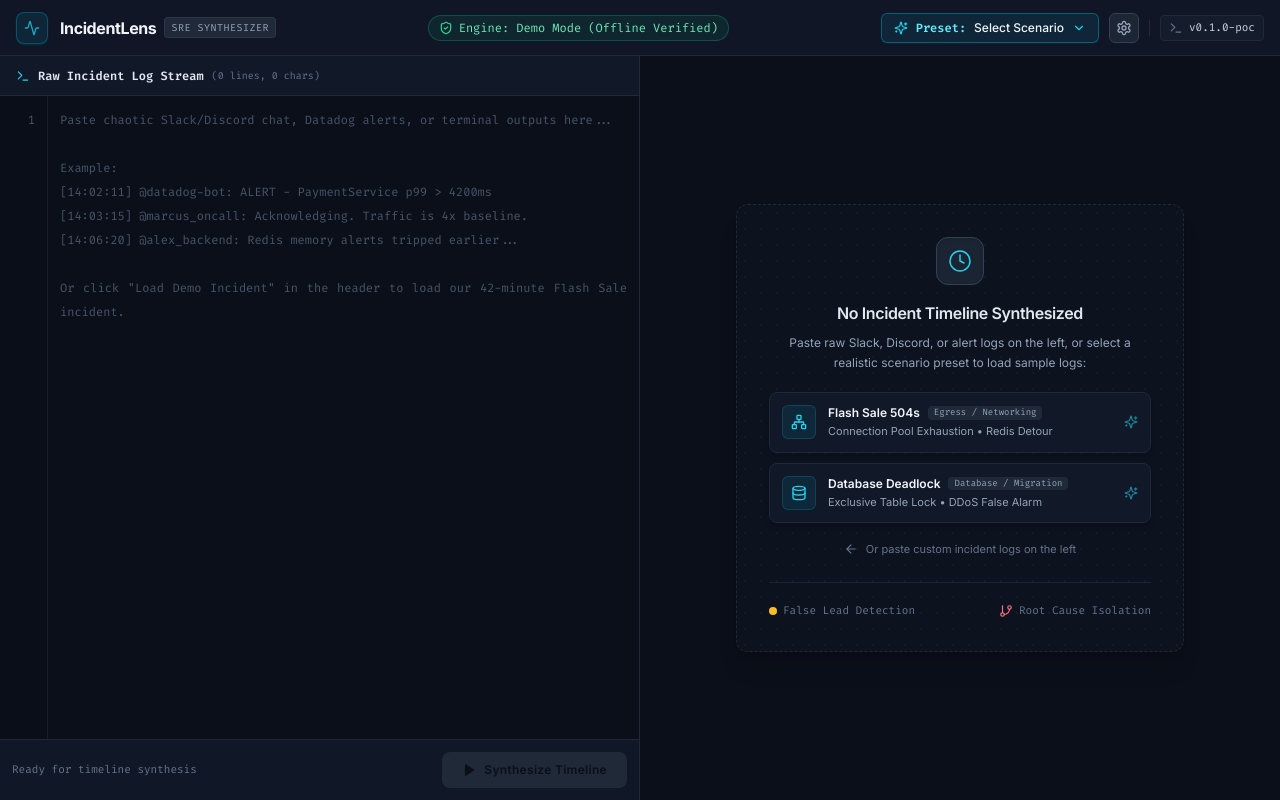
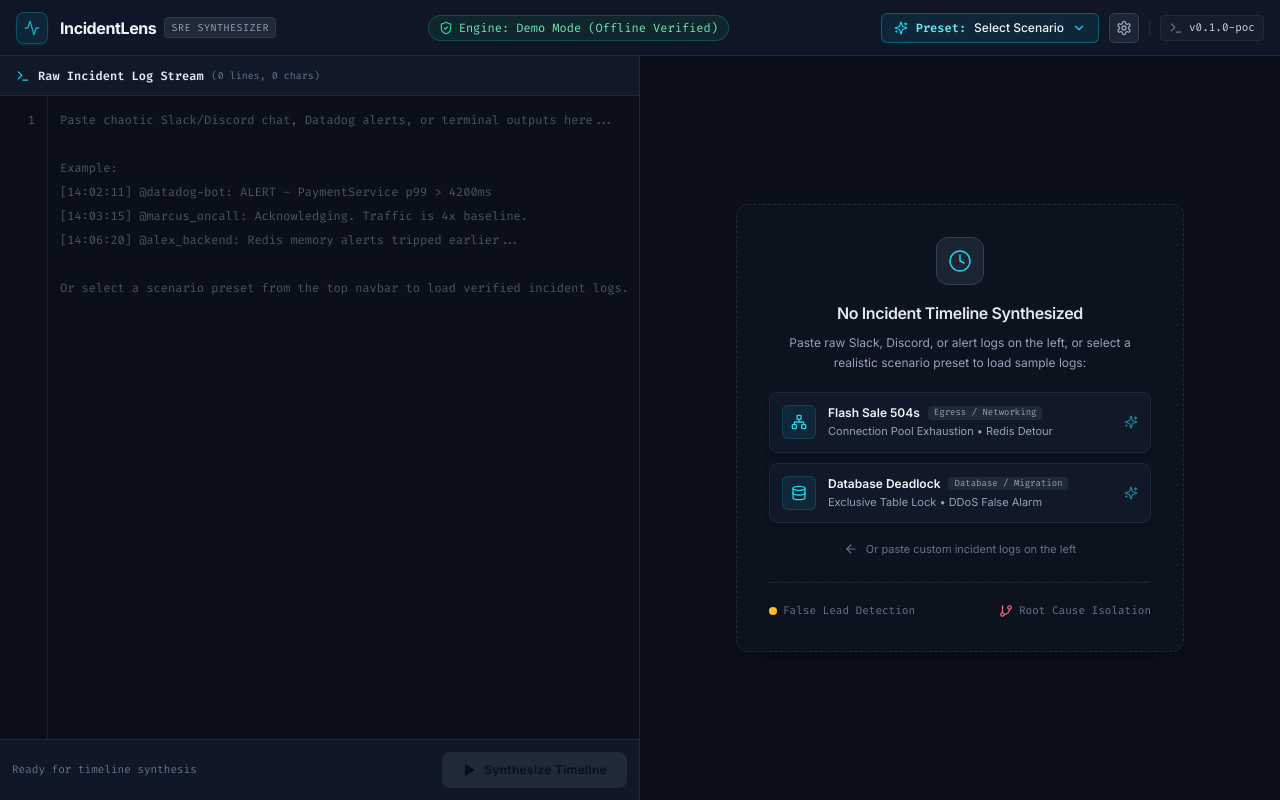
Before and after one commit to elo0008/incident-lens, a React (Vite) app: page / in a window 1280 px wide. Built offline with nearby package versions, Linux system fonts and the light colour scheme.

Commit message:
Enforce 1:1 direct scroll synchronization and matching line heights between gutter and textarea in edit mode

```diff
--- a/src/components/RawLogEditor.tsx
+++ b/src/components/RawLogEditor.tsx
@@ -27,8 +27,8 @@ export const RawLogEditor: React.FC<RawLogEditorProps> = ({
 }) => {
   const [isEditing, setIsEditing] = useState<boolean>(false);
   const highlightedRef = useRef<HTMLDivElement | null>(null);
-  const gutterRef = useRef<HTMLDivElement | null>(null);
-  const textareaRef = useRef<HTMLTextAreaElement | null>(null);
+  const lineNumbersRef = useRef<HTMLDivElement>(null);
+  const textareaRef = useRef<HTMLTextAreaElement>(null);
 
   const lines = rawLog ? rawLog.split('\n') : [];
   const lineCount = lines.length;
@@ -51,10 +51,10 @@ export const RawLogEditor: React.FC<RawLogEditorProps> = ({
     }
   }, [rawLog]);
 
-  // Synchronize textarea vertical scroll with gutter in Edit mode
-  const handleTextareaScroll = (e: React.UIEvent<HTMLTextAreaElement>) => {
-    if (gutterRef.current) {
-      gutterRef.current.scrollTop = e.currentTarget.scrollTop;
+  // Direct scroll sync: mirror textarea scrollTop to line numbers gutter
+  const handleScroll = () => {
+    if (textareaRef.current && lineNumbersRef.current) {
+      lineNumbersRef.current.scrollTop = textareaRef.current.scrollTop;
     }
   };
 
@@ -150,10 +150,10 @@ export const RawLogEditor: React.FC<RawLogEditorProps> = ({
         {isEditing || lines.length === 0 ? (
           /* Editable Textarea Mode with synchronized gutter */
           <div className="flex w-full h-full overflow-hidden">
-            {/* Gutter Line Numbers */}
+            {/* Gutter Line Numbers - Synchronized lockstep with textarea */}
             <div
-              ref={gutterRef}
-              className="w-12 py-3 bg-slate-950/90 border-r border-slate-800/60 text-slate-600 select-none text-right pr-3 shrink-0 font-mono overflow-hidden"
+              ref={lineNumbersRef}
+              className="w-12 py-3 bg-slate-950/90 border-r border-slate-800/60 text-slate-600 select-none text-right pr-3 shrink-0 font-mono text-xs leading-6 overflow-hidden pointer-events-none"
             >
               {lines.length > 0 ? (
                 lines.map((_, i) => (
@@ -166,16 +166,16 @@ export const RawLogEditor: React.FC<RawLogEditorProps> = ({
               )}
             </div>
 
-            {/* Native Textarea */}
+            {/* Native Textarea with matching line height and horizontal overflow */}
             <textarea
               ref={textareaRef}
               id="raw-log-textarea"
               value={rawLog}
               onChange={(e) => onChange(e.target.value)}
-              onScroll={handleTextareaScroll}
+              onScroll={handleScroll}
               disabled={status === 'loading'}
-              placeholder={`Paste chaotic Slack/Discord chat, Datadog alerts, or terminal outputs here...\n\nExample:\n[14:02:11] @datadog-bot: ALERT - PaymentService p99 > 4200ms\n[14:03:15] @marcus_oncall: Acknowledging. Traffic is 4x baseline.\n[14:06:20] @alex_backend: Redis memory alerts tripped earlier...\n\nOr click "Load Demo Incident" in the header to load our 42-minute Flash Sale incident.`}
-              className="flex-1 py-3 px-3 bg-transparent text-slate-200 placeholder:text-slate-600 resize-none focus:outline-none font-mono text-xs leading-6 overflow-y-auto whitespace-pre-wrap break-words text-justify selection:bg-cyan-500/30"
+              placeholder={`Paste chaotic Slack/Discord chat, Datadog alerts, or terminal outputs here...\n\nExample:\n[14:02:11] @datadog-bot: ALERT - PaymentService p99 > 4200ms\n[14:03:15] @marcus_oncall: Acknowledging. Traffic is 4x baseline.\n[14:06:20] @alex_backend: Redis memory alerts tripped earlier...\n\nOr select a scenario preset from the top navbar to load verified incident logs.`}
+              className="flex-1 py-3 px-3 bg-transparent text-slate-200 placeholder:text-slate-600 resize-none focus:outline-none font-mono text-xs leading-6 overflow-y-auto overflow-x-auto whitespace-pre selection:bg-cyan-500/30"
               spellCheck={false}
             />
           </div>
```
